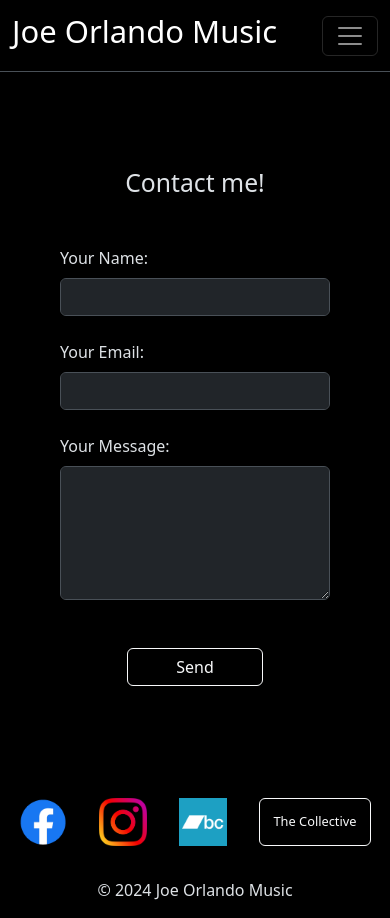
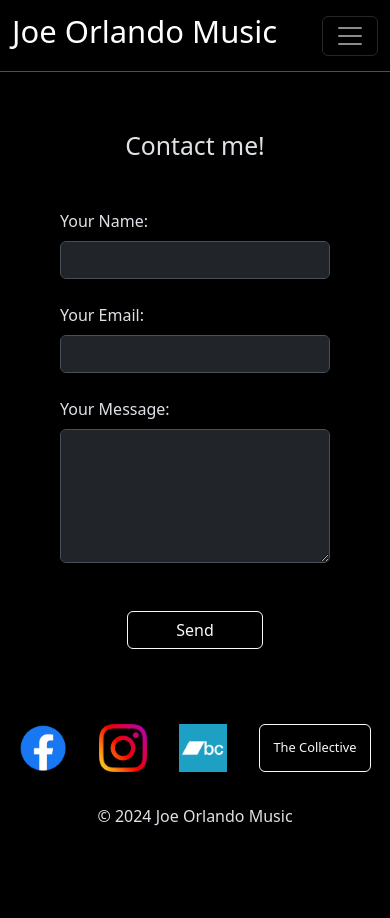
Before and after one commit to Robertjo97/JoeOrlandoMusic, a React (Vite) app: page /contact in a window 390 px wide. After the commit the page ends 844 px from the top, so only its background shows below. Built offline with nearby package versions, Linux system fonts and the light colour scheme.

Commit message:
fix form padding on mobile

```diff
--- a/src/Contact/EmailForm.css
+++ b/src/Contact/EmailForm.css
@@ -7,4 +7,8 @@
         width:100% !important;
         border:none !important;
     }
+    .email-form .p-5 {
+        padding-top:0px !important;
+        padding-bottom:0px !important;
+    }
 }
```
